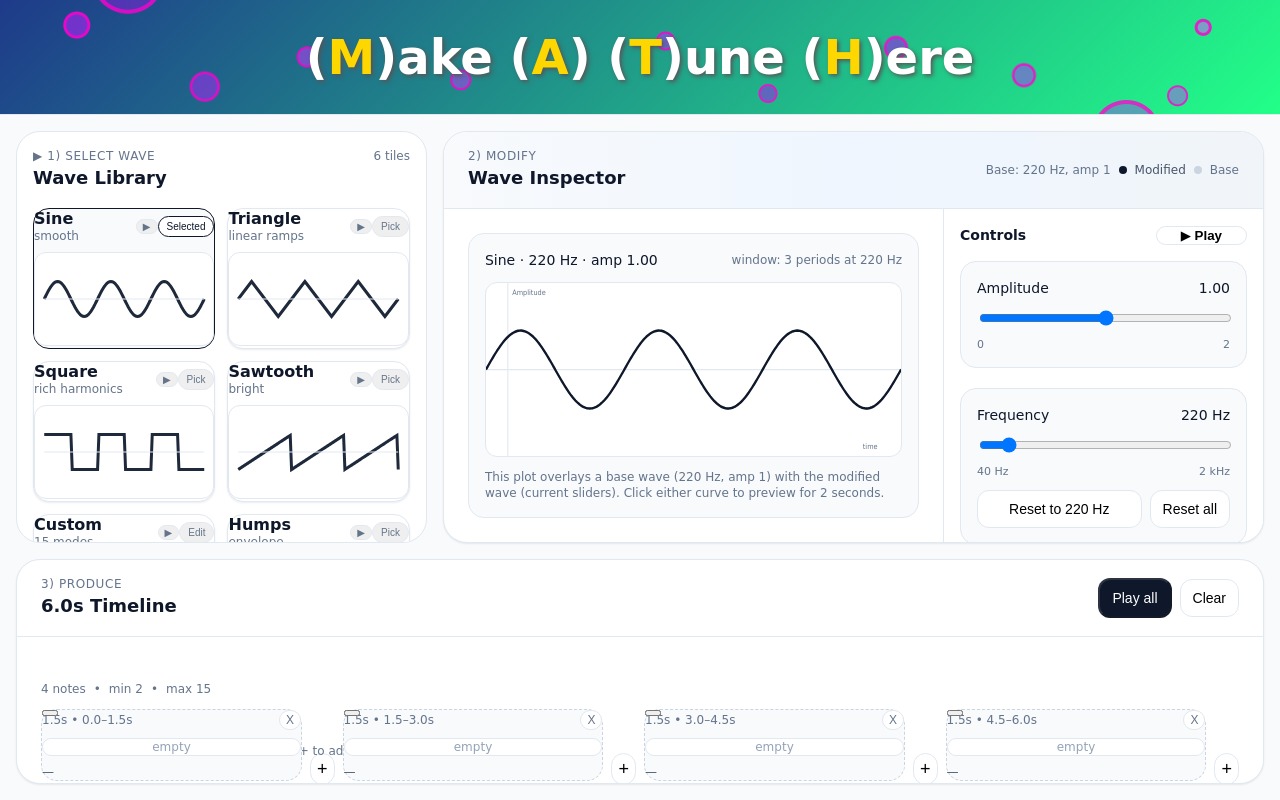
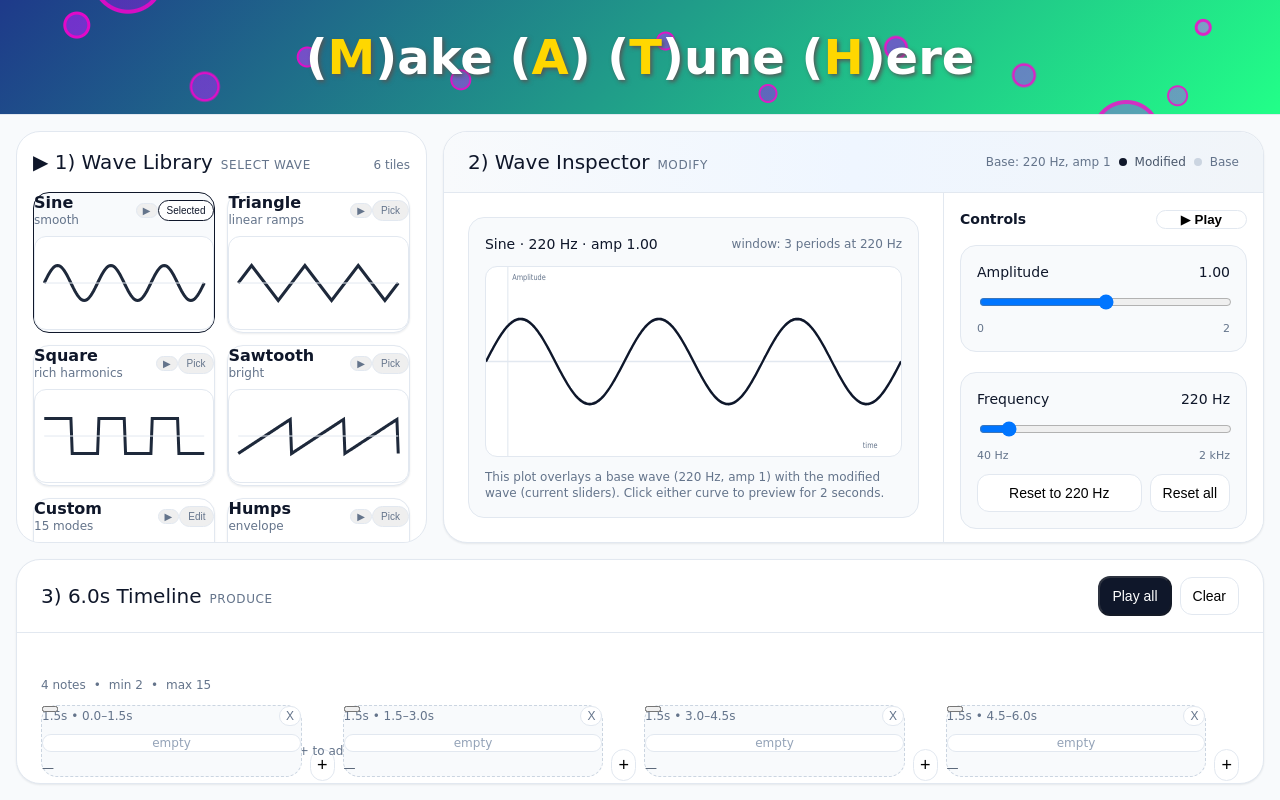
Before and after one commit to guraltsev/make_your_own_tune, a React (Vite) app: page / in a window 1280 px wide. Built offline with nearby package versions, Linux system fonts and the light colour scheme.

Commit message:
Update section headers to inline title/subtitle style

```diff
--- a/src/App.tsx
+++ b/src/App.tsx
@@ -1074,8 +1074,10 @@ export default function SoundWavesPresentationMockup() {
           <div className="w-1/3 min-w-0 rounded-3xl border bg-white p-4 overflow-hidden flex flex-col">
           <div className="flex items-baseline justify-between">
             <div>
-              <div className="text-xs uppercase tracking-wider text-slate-500">▶ 1) Select wave</div>
-              <div className="text-lg font-semibold">Wave Library</div>
+              <div className="flex items-baseline gap-2">
+                <span className="text-xl font-bold text-slate-900">▶ 1) Wave Library</span>
+                <span className="text-xs uppercase tracking-wider text-slate-500">Select wave</span>
+              </div>
             </div>
             <div className="text-xs text-slate-500">6 tiles</div>
           </div>
@@ -1174,8 +1176,10 @@ export default function SoundWavesPresentationMockup() {
               <BannerHeader
                 left={
                   <div>
-                    <div className="text-xs uppercase tracking-wider text-slate-500">2) Modify</div>
-                    <div className="text-lg font-semibold">Wave Inspector</div>
+                    <div className="flex items-baseline gap-2">
+                      <span className="text-xl font-bold text-slate-900">2) Wave Inspector</span>
+                      <span className="text-xs uppercase tracking-wider text-slate-500">Modify</span>
+                    </div>
                   </div>
                 }
                 right={
@@ -1351,8 +1355,10 @@ export default function SoundWavesPresentationMockup() {
           <div className="h-full rounded-3xl border bg-white shadow-sm overflow-hidden flex flex-col">
               <div className="px-6 py-4 border-b flex items-center justify-between">
                 <div>
-                  <div className="text-xs uppercase tracking-wider text-slate-500">3) Produce</div>
-                  <div className="text-lg font-semibold">{formatSeconds(timelineDurationSec)} Timeline</div>
+                  <div className="flex items-baseline gap-2">
+                    <span className="text-xl font-bold text-slate-900">3) {formatSeconds(timelineDurationSec)} Timeline</span>
+                    <span className="text-xs uppercase tracking-wider text-slate-500">Produce</span>
+                  </div>
                 </div>
 
                 <div className="flex items-center gap-2">
```
